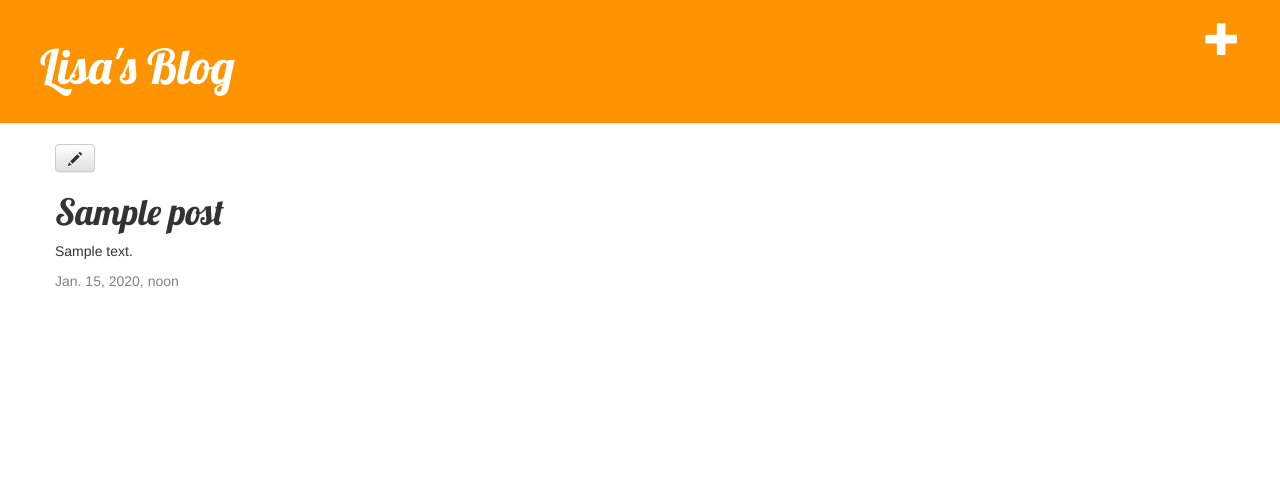
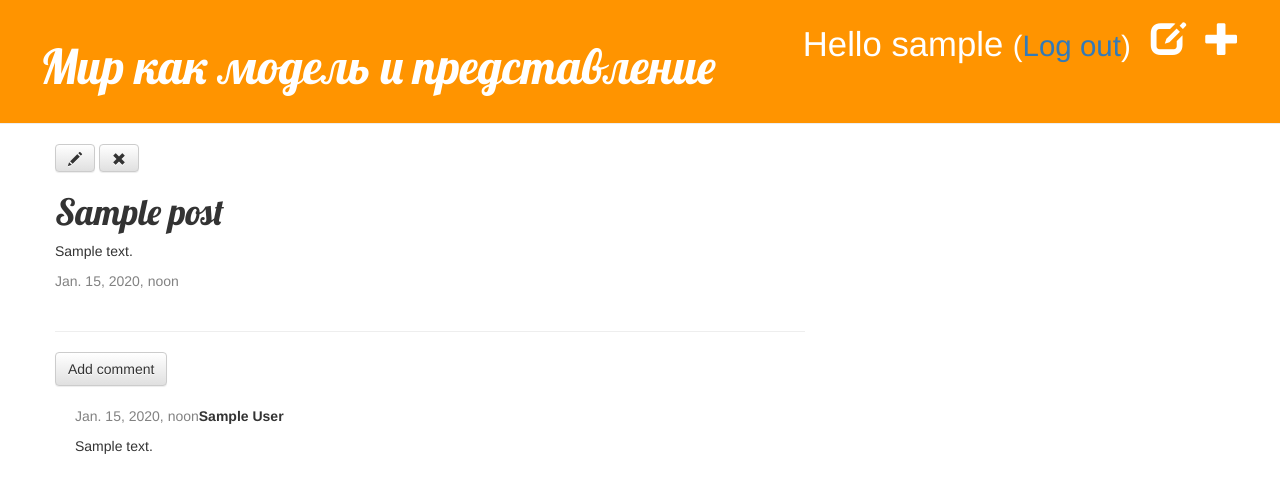
Before and after one commit to ImagineImogen/djangoblog, a Django app: page /post/1/ in a window 1280 px wide. Shown: the top 493 px of the page. Run offline with Django 3.2, Linux system fonts and the light colour scheme; a user stored in the database is signed in; tables that the repository leaves empty hold one stand-in row (values such as "Sample post"); some libraries are stand-ins or nearby versions.

Commit message:
comment model added

```diff
--- a/blogest/admin.py
+++ b/blogest/admin.py
@@ -1,7 +1,9 @@
 from django.contrib import admin
-from .models import Post
+from .models import Post, Comment
+
 
 
 admin.site.register(Post)
+admin.site.register(Comment)
 
 # Register your models here.
--- a/blogest/models.py
+++ b/blogest/models.py
@@ -16,3 +16,20 @@ class Post (models.Model):
 
     def __str__(self):
         return self.title
+
+    def approved_comments(self):
+        return self.comments.filter(approved_comment=True)
+
+class Comment(models.Model):
+    post = models.ForeignKey('blogest.Post', related_name='comments')
+    author = models.CharField(max_length=200)
+    text = models.TextField()
+    created_date = models.DateTimeField(default=timezone.now)
+    approved_comment = models.BooleanField(default=False)
+
+    def approve(self):
+        self.approved_comment = True
+        self.save()
+
+    def __str__(self):
+        return self.text
--- a/blogest/static/css/blog.css
+++ b/blogest/static/css/blog.css
@@ -45,3 +45,7 @@
     .post h1 a, .post h1 a:visited {
         color: #000000;
     }
+
+.comment {
+    margin: 20px 0px 20px 20px;
+}
--- a/blogest/templates/blogest/base.html
+++ b/blogest/templates/blogest/base.html
@@ -1,7 +1,7 @@
  {% load staticfiles %}
     <html>
         <head>
-            <title>Django Girls blog</title>
+            <title>Iphigenia blog</title>
             <link rel="stylesheet" href="//maxcdn.bootstrapcdn.com/bootstrap/3.2.0/css/bootstrap.min.css">
             <link rel="stylesheet" href="//maxcdn.bootstrapcdn.com/bootstrap/3.2.0/css/bootstrap-theme.min.css">
             <link href='//fonts.googleapis.com/css?family=Lobster&subset=latin,latin-ext' rel='stylesheet' type='text/css'>
@@ -11,8 +11,13 @@
         <div class="page-header">
         {% if user.is_authenticated %}
         <a href="{% url 'blogest.views.post_new' %}" class="top-menu"><span class="glyphicon glyphicon-plus"></span></a>
+        <a href="{% url 'post_draft_list' %}" class="top-menu"><span class="glyphicon glyphicon-edit"></span></a>
+        <p class="top-menu">Hello {{ user.username }} <small>(<a href="{% url 'logout' %}">Log out</a>)</small></p>
+
+        {% else %}
+            <a href="{% url 'login' %}" class="top-menu"><span class="glyphicon glyphicon-lock"></span></a>
          {%endif%}
-            <h1><a href="/">Lisa's  Blog</a></h1>
+            <h1><a href="/">Мир как модель и представление</a></h1>
         </div>
         <div class="content container">
             <div class="row">
--- a/blogest/templates/blogest/post_detail.html
+++ b/blogest/templates/blogest/post_detail.html
@@ -3,13 +3,40 @@
     {% block content %}
         <div class="post">
 
+            {% if user.is_authenticated %}
             <a class="btn btn-default" href="{% url 'post_edit' pk=post.pk %}"><span class="glyphicon glyphicon-pencil"></span></a>
+           <a class="btn btn-default" href="{% url 'post_remove' pk=post.pk %}"><span class="glyphicon glyphicon-remove"></span></a>
+            {% else %}
+            <a href="{% url 'login' %}" class="top-menu"><span class="glyphicon glyphicon-lock"></span></a>
+            {% endif %}
             <h1>{{ post.title }}</h1>
             <p>{{ post.text|linebreaksbr }}</p>
            {% if post.published_date %}
                 <div class="date">
                     {{ post.published_date }}
                 </div>
+            {% else %}
+    <a class="btn btn-default" href="{% url 'post_publish' pk=post.pk %}">Publish</a>
+
             {% endif %}
         </div>
+     <hr>
+<a class="btn btn-default" href="{% url 'add_comment_to_post' pk=post.pk %}">Add comment</a>
+{% for comment in post.comments.all %}
+    {% if user.is_authenticated or comment.approved_comment %}
+    <div class="comment">
+        <div class="date">
+            {{ comment.created_date }}
+            {% if not comment.approved_comment %}
+                <a class="btn btn-default" href="{% url 'comment_remove' pk=comment.pk %}"><span class="glyphicon glyphicon-remove"></span></a>
+                <a class="btn btn-default" href="{% url 'comment_approve' pk=comment.pk %}"><span class="glyphicon glyphicon-ok"></span></a>
+            {% endif %}
+        </div>
+        <strong>{{ comment.author }}</strong>
+        <p>{{ comment.text|linebreaks }}</p>
+    </div>
+    {% endif %}
+{% empty %}
+    <p>No comments here yet :(</p>
+{% endfor %}
     {% endblock %}
--- a/blogest/templates/blogest/post_list.html
+++ b/blogest/templates/blogest/post_list.html
@@ -10,6 +10,8 @@
                          <div class="date">
                             {{ post.published_date }}
                         </div>
+                   <hr>
+                     <a href="{% url 'post_detail' pk=post.pk %}">Comments: {{ post.approved_comments.count }}</a>
                     </div>
                 {% endfor %}
 {% endblock content %}
--- a/blogest/urls.py
+++ b/blogest/urls.py
@@ -6,4 +6,10 @@ urlpatterns = [
     url(r'^post/(?P<pk>[0-9]+)/$', views.post_detail, name='post_detail'),
     url(r'^post/new/$', views.post_new, name='post_new'),
     url(r'^post/(?P<pk>[0-9]+)/edit/$', views.post_edit, name='post_edit'),
+    url(r'^drafts/$', views.post_draft_list, name='post_draft_list'),
+    url(r'^post/(?P<pk>\d+)/publish/$', views.post_publish, name='post_publish'),
+    url(r'^post/(?P<pk>\d+)/remove/$', views.post_remove, name='post_remove'),
+    url(r'^post/(?P<pk>\d+)/comment/$', views.add_comment_to_post, name='add_comment_to_post'),
+    url(r'^comment/(?P<pk>\d+)/approve/$', views.comment_approve, name='comment_approve'),
+    url(r'^comment/(?P<pk>\d+)/remove/$', views.comment_remove, name='comment_remove'),
 ]
--- a/blogest/views.py
+++ b/blogest/views.py
@@ -1,8 +1,9 @@
 from django.shortcuts import render, get_object_or_404
 from django.utils import timezone
-from .models import Post
-from .forms import PostForm
+from .models import Post, Comment
+from .forms import PostForm, CommentForm
 from django.shortcuts import redirect
+from django.contrib.auth.decorators import login_required
 
 
 def post_list(request):
@@ -12,19 +13,20 @@ def post_list(request):
 def post_detail (request, pk):
     post = get_object_or_404(Post, pk=pk)
     return render(request, 'blogest/post_detail.html', {'post': post})
+@login_required
 def post_new (request):
     if request.method == "POST":
         form = PostForm(request.POST)
         if form.is_valid():
             post = form.save(commit=False)
             post.author = request.user
-            post.published_date = timezone.now()
             post.save()
             return redirect('blogest.views.post_detail',pk = post.pk)
     else:
         form = PostForm
     return render(request, 'blogest/post_edit.html', {'form': form})
 
+@login_required
 def post_edit(request, pk):
     post = get_object_or_404(Post, pk=pk)
     if request.method == "POST":
@@ -32,9 +34,51 @@ def post_edit(request, pk):
         if form.is_valid():
             post = form.save(commit=False)
             post.author = request.user
-            post.published_date = timezone.now()
             post.save()
             return redirect('blog.views.post_detail', pk=post.pk)
         else:
             form = PostForm(instance=post)
         return render(request, 'blog/post_edit.html', {'form': form})
+
+@login_required
+def post_draft_list(request):
+    posts = Post.objects.filter(published_date__isnull=True).order_by('created_date')
+    return render(request, 'blog/post_draft_list.html', {'posts': posts})
+
+@login_required
+def post_publish(request, pk):
+    post = get_object_or_404(Post, pk=pk)
+    post.publish()
+    return redirect('post_detail', pk=pk)
+
+@login_required
+def post_remove(request, pk):
+    post = get_object_or_404(Post, pk=pk)
+    post.delete()
+    return redirect('post_list')
+
+def add_comment_to_post(request, pk):
+    post = get_object_or_404(Post, pk=pk)
+    if request.method == "POST":
+        form = CommentForm(request.POST)
+        if form.is_valid():
+            comment = form.save(commit=False)
+            comment.post = post
+            comment.save()
+            return redirect('post_detail', pk=post.pk)
+    else:
+        form = CommentForm()
+    return render(request, 'blogest/add_comment_to_post.html', {'form': form})
+
+@login_required
+def comment_approve(request, pk):
+    comment = get_object_or_404(Comment, pk=pk)
+    comment.approve()
+    return redirect('post_detail', pk=comment.post.pk)
+
+@login_required
+def comment_remove(request, pk):
+    comment = get_object_or_404(Comment, pk=pk)
+    post_pk = comment.post.pk
+    comment.delete()
+    return redirect('post_detail', pk=post_pk)
--- a/mysite/urls.py
+++ b/mysite/urls.py
@@ -1,7 +1,10 @@
 from django.conf.urls import include, url
 from django.contrib import admin
+from django.contrib.auth import views
 
 urlpatterns = [
     url(r'^admin/', include(admin.site.urls)),
+    url(r'^accounts/login/$', views.login, name='login'),
+    url(r'^accounts/logout/$', views.logout, name='logout', kwargs={'next_page': '/'}),
     url(r'', include('blogest.urls'))
 ]
```
Also changed, not shown: blogest/forms.py (+7 -1 lines), blogest/templates/blogest/add_comment_to_post.html (added, +9 -0 lines), blogest/templates/blogest/post_draft_list.html (added, +11 -0 lines), blogest/templates/registration/login.html (added, +24 -0 lines), mysite/settings.py (+8 -2 lines), blogest/migrations/0002_comment.py (added), 1 other file.
